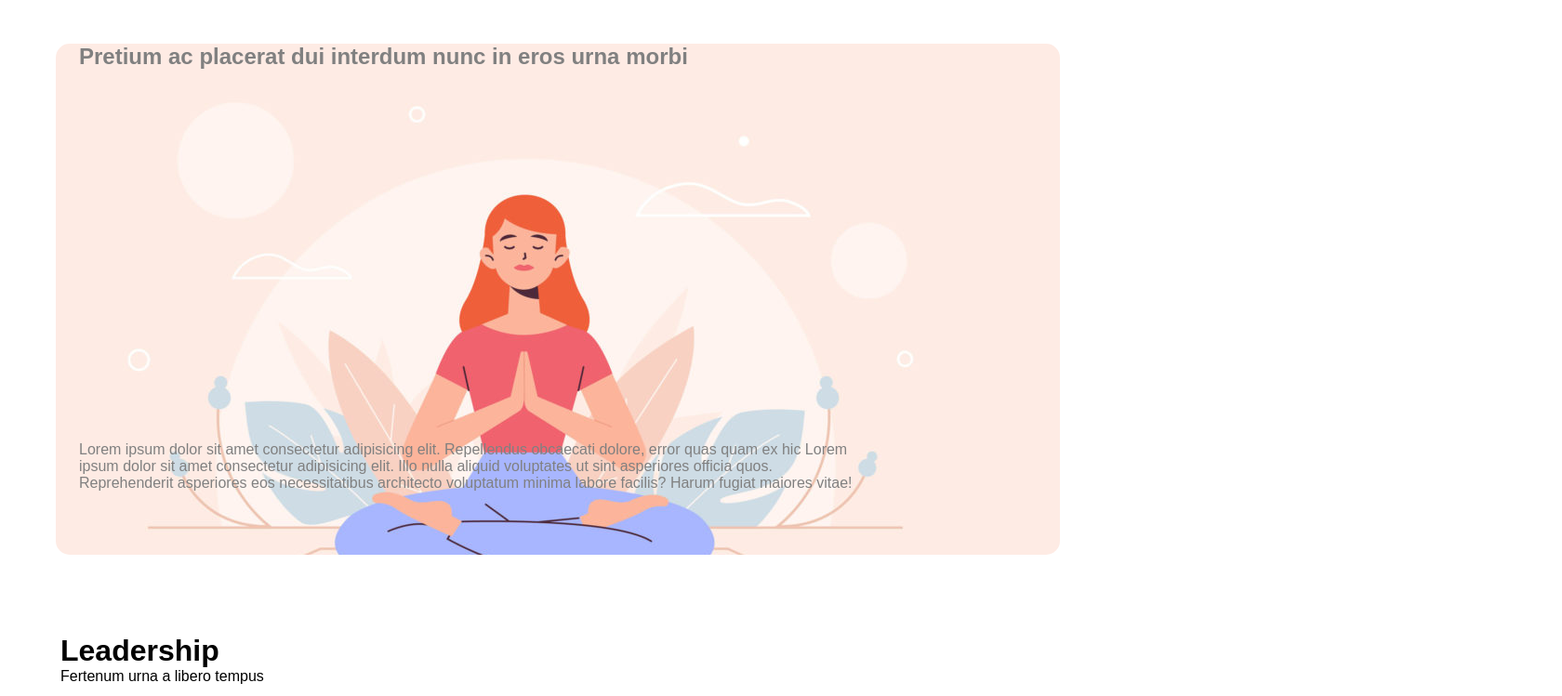
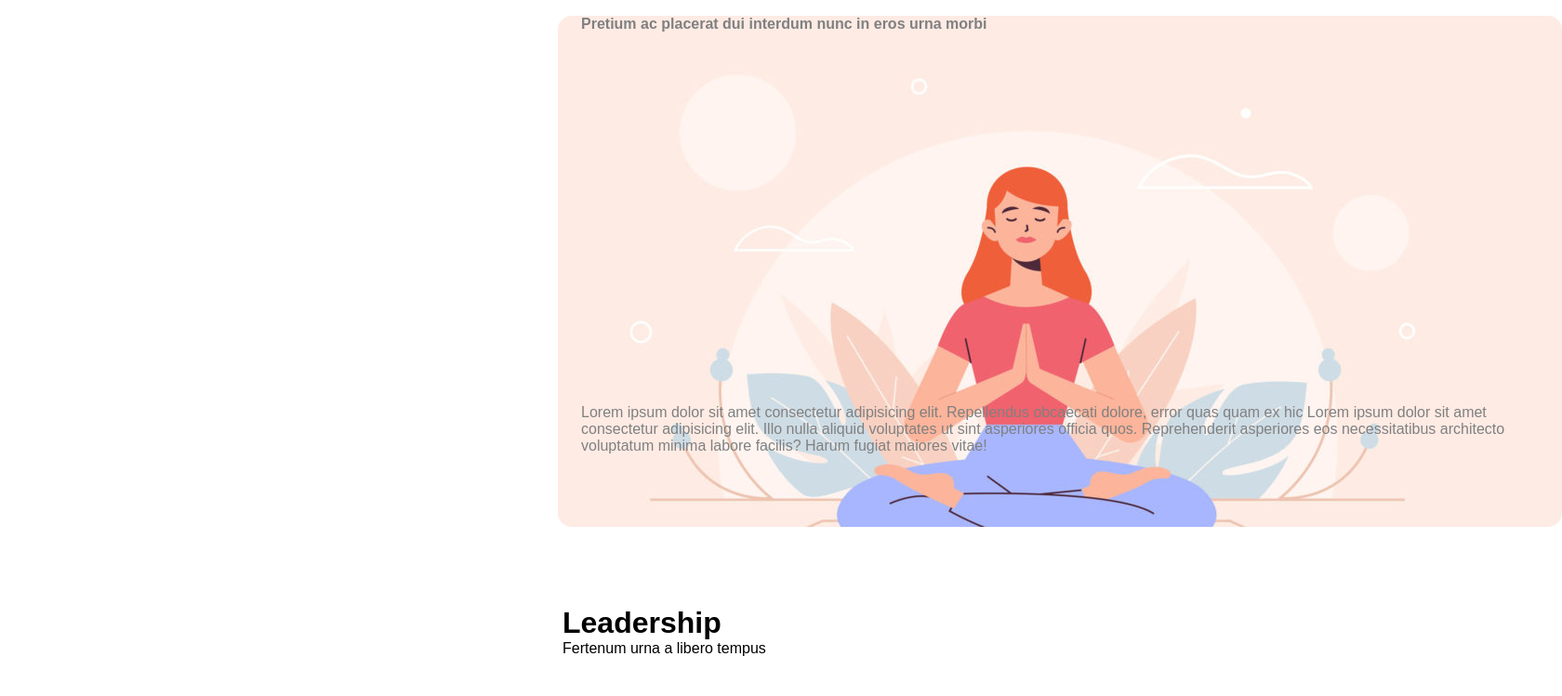
Before and after one commit to jacopo35/htmlcss-wp, a plain HTML site: page index.html in a window 1280 px wide. Shown: the part 203-952 px from the top of the page at 93% size, 1680 px wide, since content can reach past the window. Drawn offline with Linux system fonts and the light colour scheme; a web font is replaced by a local one.

Commit message:
push-last-correction

```diff
--- a/css/style.css
+++ b/css/style.css
@@ -32,7 +32,9 @@ body {
 
 .container {
   width: 90%;
-  margin: 0 auto;
+  margin: 0 600px;
+  display: block;
+
 }
 
 #header {
@@ -67,13 +69,18 @@ button {
   color: grey;
   margin: 50px;
   margin-left: 25px;
+  position: static;
+
 }
 
 .text-left {
   color: grey;
-  position: absolute;
-  margin: 350px;
+  position:static;
+  margin: 50px;
   margin-left: 25px;
+  margin-top: 400px;
+
+
 }
 
 .main-content {
--- a/index.html
+++ b/index.html
@@ -32,8 +32,8 @@
         </header>
         <div class="jumbotron">
            <div class="yoga">
-             <h2 class="h1-left"> Pretium ac placerat dui interdum nunc in eros urna morbi </h2>
-             <p class="text-left"> Lorem ipsum dolor sit amet consectetur adipisicing elit. Repellendus obcaecati dolore, error quas quam ex hic Lorem ipsum dolor sit amet consectetur adipisicing elit. Illo nulla aliquid voluptates ut sint asperiores officia quos. Reprehenderit asperiores eos necessitatibus architecto voluptatum minima labore facilis? Harum fugiat maiores vitae!  </p>
+             <span class="h1-left"><strong> Pretium ac placerat dui interdum nunc in eros urna morbi</strong></span>
+             <p class="text-left"> Lorem ipsum dolor sit amet consectetur adipisicing elit. Repellendus obcaecati dolore, error quas quam ex hic Lorem ipsum dolor sit amet consectetur adipisicing elit. Illo nulla aliquid voluptates ut sint asperiores officia quos. Reprehenderit asperiores eos necessitatibus architecto voluptatum minima labore facilis? Harum fugiat maiores vitae! </p>
            </div>
 
         </div>
```
